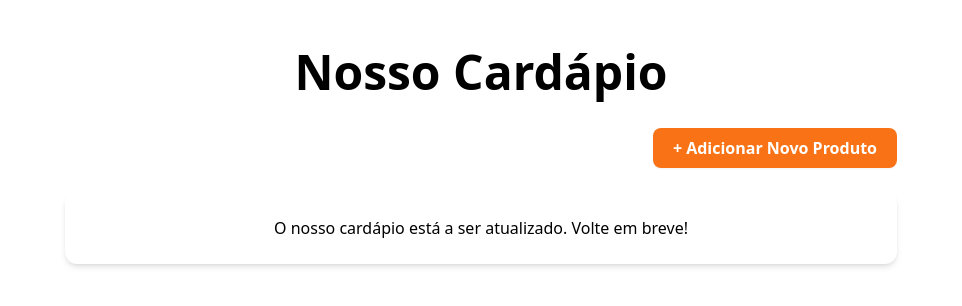
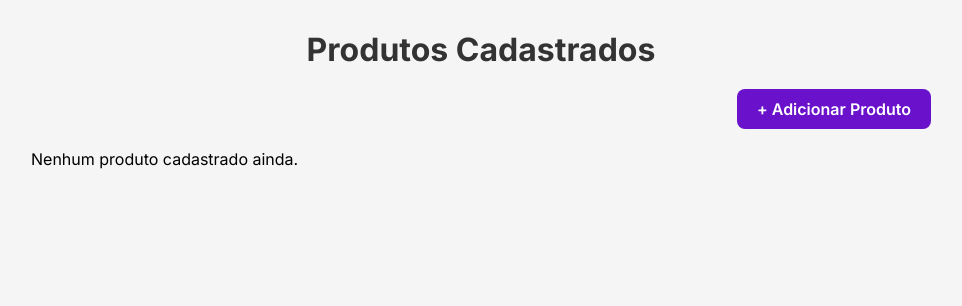
Before and after one commit to esterarraiz/cardapio-digital, a PHP site: page /produtos in a window 1280 px wide. Shown: the top 306 px of the page, without its empty margins (159-1121 px from the left). Run offline with PHP 8.4, Linux system fonts and the light colour scheme; data that the repository does not hold is empty; some libraries are stand-ins or nearby versions.

Commit message:
melhorias

```diff
--- a/app/Controllers/ProdutoController.php
+++ b/app/Controllers/ProdutoController.php
@@ -97,9 +97,9 @@ class ProdutoController extends Controller
         $sucesso = $cardapioModel->excluirProduto((int)$id);
 
         if ($sucesso) {
-            header('Location: /produtos/listar?status=excluido');
+            header('Location: /produtos?status=excluido');
         } else {
-            header('Location: /produtos/listar?status=erro');
+            header('Location: /produtos?status=erro');
         }
         exit;
     }
--- a/app/Core/Router.php
+++ b/app/Core/Router.php
@@ -13,15 +13,11 @@ class Router
         $this->add('/', ['controller' => 'HomeController', 'action' => 'index']);
 
         // Rotas de produtos
-        $this->add('/produtos', ['controller' => 'CardViewController', 'action' => 'index']);
+        $this->add('/cardapio', ['controller' => 'CardViewController', 'action' => 'index']);
         $this->add('/produtos/criar', ['controller' => 'ProdutoController', 'action' => 'criar']);
         $this->add('/produtos/salvar', ['controller' => 'ProdutoController', 'action' => 'salvar']);
-
-        // Rota para excluir produto passando o ID
         $this->add('/produtos/excluir/{id}', ['controller' => 'ProdutoController', 'action' => 'excluir']);
-
-        // Rota para listar todos os produtos
-        $this->add('/produtos/listar', ['controller' => 'ProdutoController', 'action' => 'listar']);
+        $this->add('/produtos', ['controller' => 'ProdutoController', 'action' => 'listar']);
     }
 
     public function add($route, $params = [])
--- a/app/Views/cardapio.php
+++ b/app/Views/cardapio.php
@@ -19,21 +19,17 @@ ini_set('display_errors', 0);
         .text-brand-orange { color: var(--brand-orange); }
         .text-brand-green { color: var(--brand-green); }
         .bg-brand-orange { background-color: var(--brand-orange); }
+        .bg-neutral-dark { background-color: var(--brand-orange); }
     </style>
 </head>
 <body class="bg-neutral-lightest font-sans">
 
     <div class="container mx-auto p-4 sm:p-6 md:p-8 max-w-4xl">
         <header class="text-center mb-8">
-            <h1 class="text-5xl font-bold text-neutral-dark mt-4">Nosso Cardápio</h1>
+            <h1 class="text-5xl font-bold text-neutral-dark mt-4">Cardápio:</h1>
         </header>
 
-        <div class="mb-6 text-right">
-            <a href="/produtos/criar"
-               class="inline-block bg-brand-orange text-white font-bold py-2 px-5 rounded-lg hover:bg-orange-600 transition-colors shadow-sm">
-                + Adicionar Novo Produto
-            </a>
-        </div>
+
 
         <main class="space-y-8">
 
@@ -83,17 +79,6 @@ ini_set('display_errors', 0);
                                         <?php if (!empty($item['descricao'])): ?>
                                             <p class="text-neutral-medium text-sm mt-1"><?php echo htmlspecialchars($item['descricao']); ?></p>
                                         <?php endif; ?>
-                                        <div class="mt-4 flex items-center space-x-2">
-                                            <a href="/produtos/editar/<?php echo $item['id']; ?>"
-                                               class="text-xs font-semibold bg-slate-200 text-slate-700 hover:bg-slate-300 rounded-md py-1 px-3 transition-colors">
-                                                Editar
-                                            </a>
-                                            <a href="/produtos/excluir/<?php echo $item['id']; ?>"
-                                               class="text-xs font-semibold bg-red-100 text-red-700 hover:bg-red-200 rounded-md py-1 px-3 transition-colors"
-                                               onclick="return confirm('Tem certeza que deseja excluir este item?');">
-                                                Excluir
-                                            </a>
-                                        </div>
                                     </div>
                                 </div>
                             <?php endforeach; ?>
@@ -104,5 +89,13 @@ ini_set('display_errors', 0);
 
         </main>
     </div>
+    <a href="/produtos"
+       title="Gerenciar Cardápio"
+       class="fixed bottom-6 right-6 bg-neutral-dark text-white p-3 rounded-full shadow-lg hover:bg-neutral-dark/80 transition-colors">
+        <svg xmlns="http://www.w3.org/2000/svg" width="24" height="24" viewBox="0 0 24 24" fill="none" stroke="currentColor" stroke-width="2" stroke-linecap="round" stroke-linejoin="round" class="feather feather-settings">
+            <circle cx="12" cy="12" r="3"></circle>
+            <path d="M19.4 15a1.65 1.65 0 0 0 .33 1.82l.06.06a2 2 0 0 1 0 2.83 2 2 0 0 1-2.83 0l-.06-.06a1.65 1.65 0 0 0-1.82-.33 1.65 1.65 0 0 0-1 1.51V21a2 2 0 0 1-2 2 2 2 0 0 1-2-2v-.09A1.65 1.65 0 0 0 9 19.4a1.65 1.65 0 0 0-1.82.33l-.06.06a2 2 0 0 1-2.83 0 2 2 0 0 1 0-2.83l.06-.06a1.65 1.65 0 0 0 .33-1.82 1.65 1.65 0 0 0-1.51-1H3a2 2 0 0 1-2-2 2 2 0 0 1 2-2h.09A1.65 1.65 0 0 0 4.6 9a1.65 1.65 0 0 0-.33-1.82l-.06-.06a2 2 0 0 1 0-2.83 2 2 0 0 1 2.83 0l.06.06a1.65 1.65 0 0 0 1.82.33H9a1.65 1.65 0 0 0 1-1.51V3a2 2 0 0 1 2-2 2 2 0 0 1 2 2v.09a1.65 1.65 0 0 0 1 1.51 1.65 1.65 0 0 0 1.82-.33l.06-.06a2 2 0 0 1 2.83 0 2 2 0 0 1 0 2.83l-.06.06a1.65 1.65 0 0 0-.33 1.82V9a1.65 1.65 0 0 0 1.51 1H21a2 2 0 0 1 2 2 2 2 0 0 1-2 2h-.09a1.65 1.65 0 0 0-1.51 1z"></path>
+        </svg>
+    </a>
 </body>
 </html>
--- a/app/Views/home/index.php
+++ b/app/Views/home/index.php
@@ -14,7 +14,7 @@
         <div class="landing-content">
             <h1>Cardápio Digital</h1>
             <p>Descubra sabores incríveis.</p>
-            <a href="/produtos" class="cta-button">Ver Cardápio</a>
+            <a href="/cardapio" class="cta-button">Ver Cardápio</a>
         </div>
     </div>
 </body>
--- a/app/Views/produtos/listar.php
+++ b/app/Views/produtos/listar.php
@@ -2,7 +2,7 @@
 <html lang="pt-br">
 <head>
     <meta charset="UTF-8">
-    <title>Cardápio Digital</title>
+    <title>Gerenciamento do Cardápio</title>
     <link rel="preconnect" href="https://fonts.googleapis.com">
     <link rel="preconnect" href="https://fonts.gstatic.com" crossorigin>
     <link href="https://fonts.googleapis.com/css2?family=Inter:wght@400;600;700&display=swap" rel="stylesheet">
@@ -24,6 +24,25 @@
             text-align: center;
             margin-bottom: 20px;
             color: #333;
+        }
+        .header-actions {
+            display: flex;
+            justify-content: flex-end;
+            margin-bottom: 20px;
+        }
+
+        .btn-add {
+            background-color: #6A11CB;
+            color: white;
+            padding: 10px 20px;
+            text-decoration: none;
+            border-radius: 8px;
+            font-weight: 600;
+            transition: background-color 0.2s;
+        }
+
+        .btn-add:hover {
+            background-color: #480a8a;
         }
 
         .alert-success {
@@ -122,11 +141,13 @@
         }
     </style>
 </head>
+
 <body>
 <div class="container">
     <h1>Produtos Cadastrados</h1>
-
-    <!-- Mensagens de status -->
+    <div class="header-actions">
+        <a href="/produtos/criar" class="btn-add">+ Adicionar Produto</a>
+    </div>
     <?php if (isset($_GET['status'])): ?>
         <?php if ($_GET['status'] === 'sucesso'): ?>
             <div class="alert-success">✅ Produto salvo com sucesso!</div>
@@ -137,7 +158,6 @@
         <?php endif; ?>
     <?php endif; ?>
 
-    <!-- Lista de produtos -->
     <?php if (!empty($produtos)): ?>
         <?php foreach ($produtos as $produto): ?>
             <div class="card">
```
Also changed, not shown: public/uploads/prod_68ae2fa0743f2-gatin.jpg (added).
